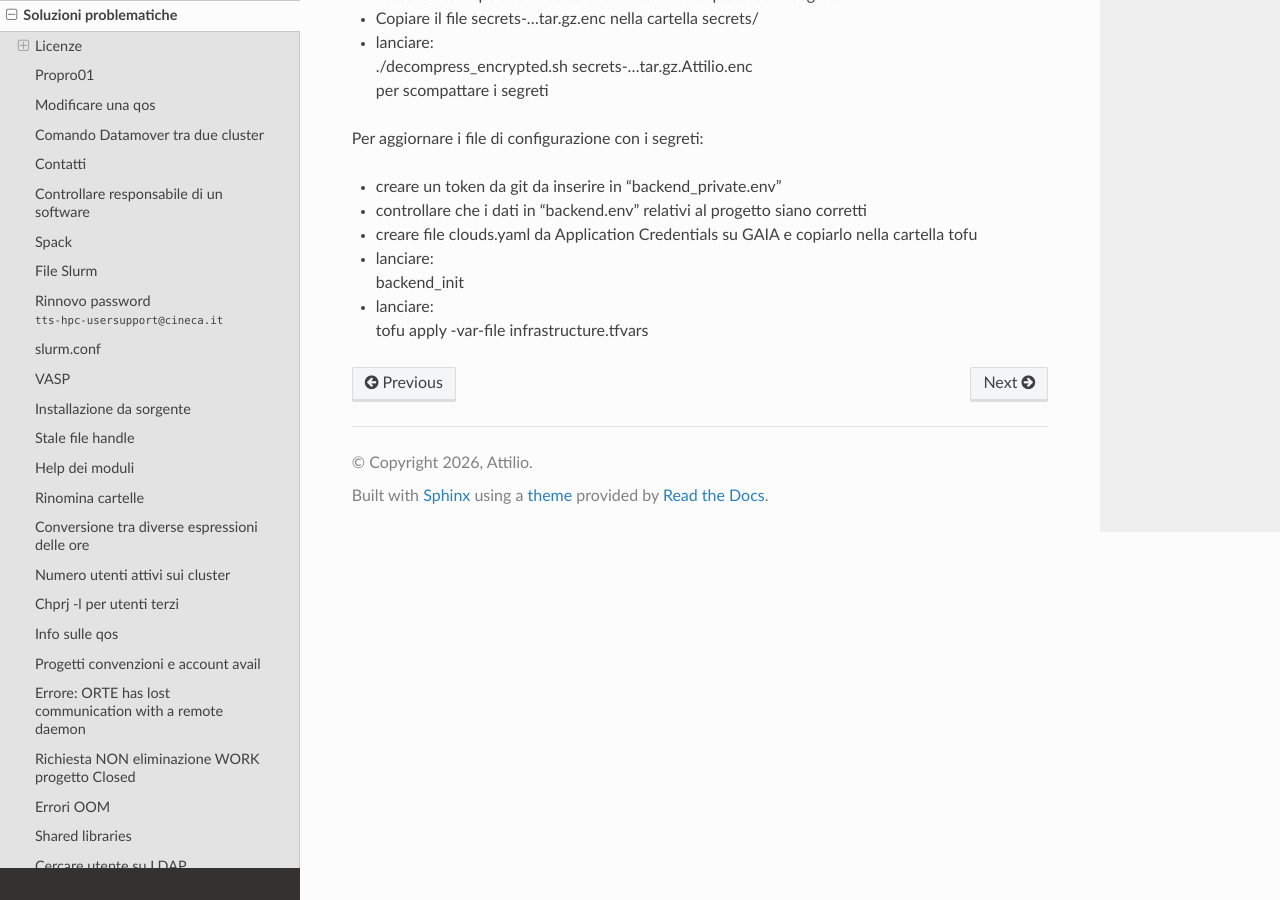
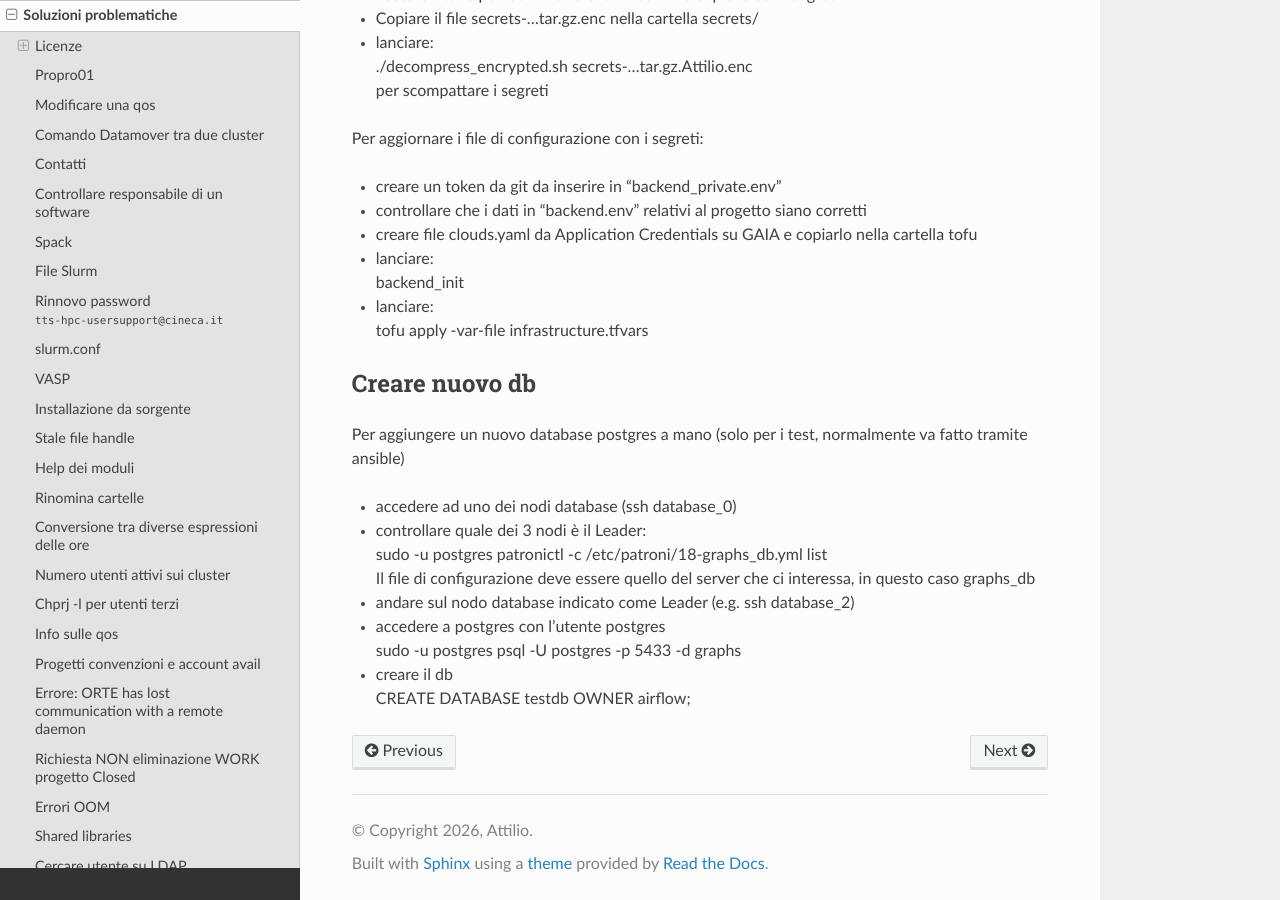
Before and after one commit to Plraska707/appunti_di_lavoro, a Sphinx documentation site: the page built from docs/source/soluzioni_problematiche.md, in a window 1280 px wide and 900 px high, scrolled down 28179 px. Built offline with Sphinx 7.4.7 and the Read the Docs theme 3.1.0, drawn with Linux system fonts in a browser that asks for light colours.

Commit message:
creazione nuovo db

```diff
--- a/docs/source/soluzioni_problematiche.md
+++ b/docs/source/soluzioni_problematiche.md
@@ -1101,3 +1101,15 @@ Per aggiornare i file di configurazione con i segreti:
 backend_init
 - lanciare:
 tofu apply -var-file infrastructure.tfvars
+
+## Creare nuovo db
+Per aggiungere un nuovo database postgres a mano (solo per i test, normalmente va fatto tramite ansible)
+- accedere ad uno dei nodi database (ssh database_0)
+- controllare quale dei 3 nodi è il Leader:
+sudo -u postgres patronictl -c /etc/patroni/18-graphs_db.yml list
+Il file di configurazione deve essere quello del server che ci interessa, in questo caso graphs_db
+ - andare sul nodo database indicato come Leader (e.g. ssh database_2)
+- accedere a postgres con l'utente postgres
+sudo -u postgres psql -U postgres -p 5433 -d graphs
+- creare il db
+CREATE DATABASE testdb OWNER airflow;
```
